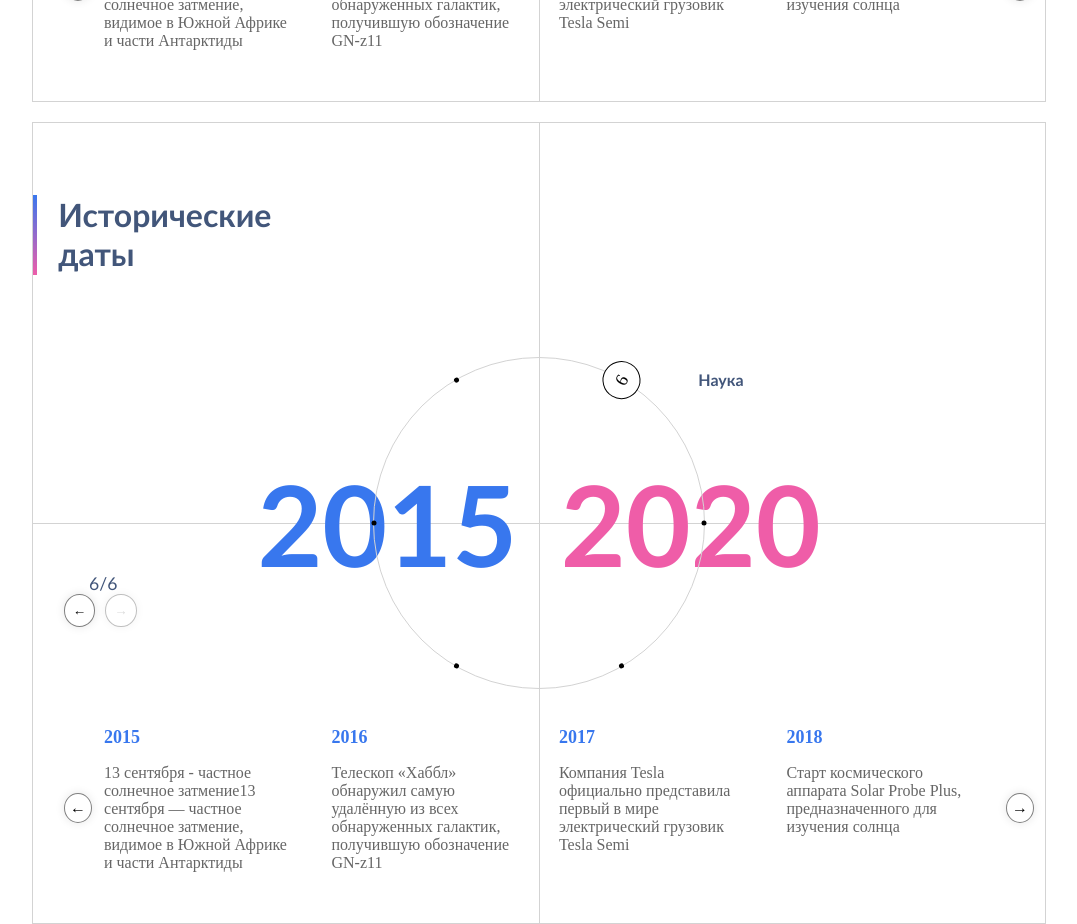
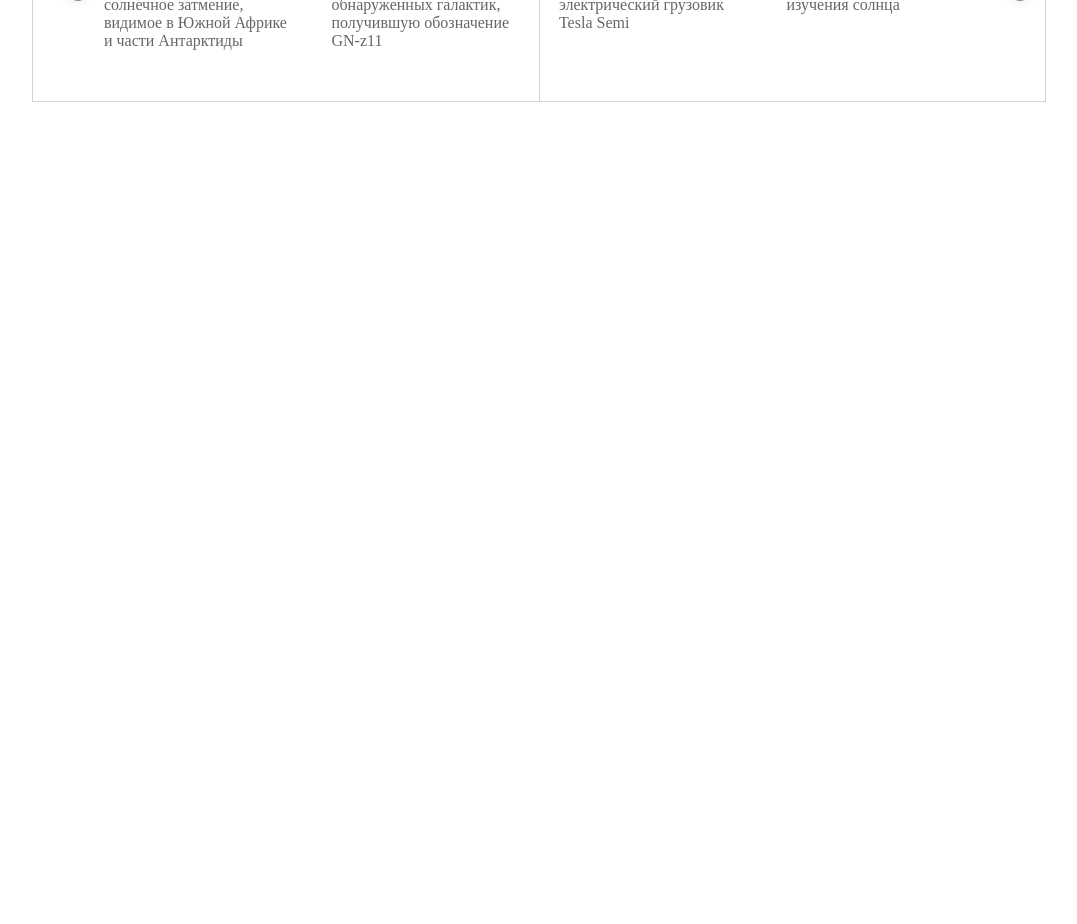
Before and after one commit to EmilianoTaylor/ring-of-history, a React (Vite) app: page / in a window 1280 px wide. Shown: the part 700-1624 px from the top of the page, without its empty margins (101-1178 px from the left). After the commit the page ends 802 px from the top, so only its background shows below. Built offline with nearby package versions, Linux system fonts and the light colour scheme.

Commit message:
realease 1.2.0

```diff
--- a/src/App.tsx
+++ b/src/App.tsx
@@ -8,7 +8,6 @@ const App: React.FC = () => {
   return (
     <div className="container">
       <CircleApp />
-      <CircleApp />
     </div>
   );
 };
```
